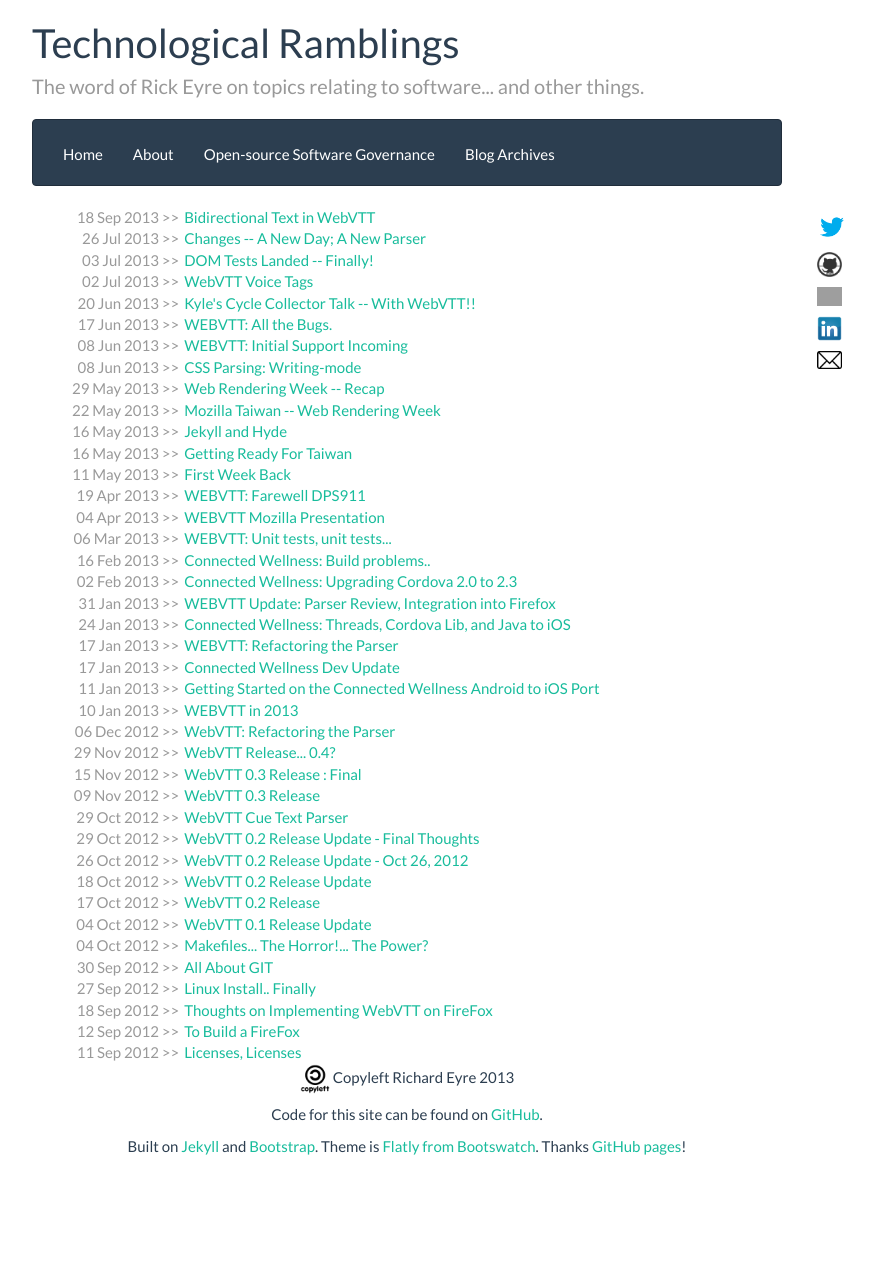
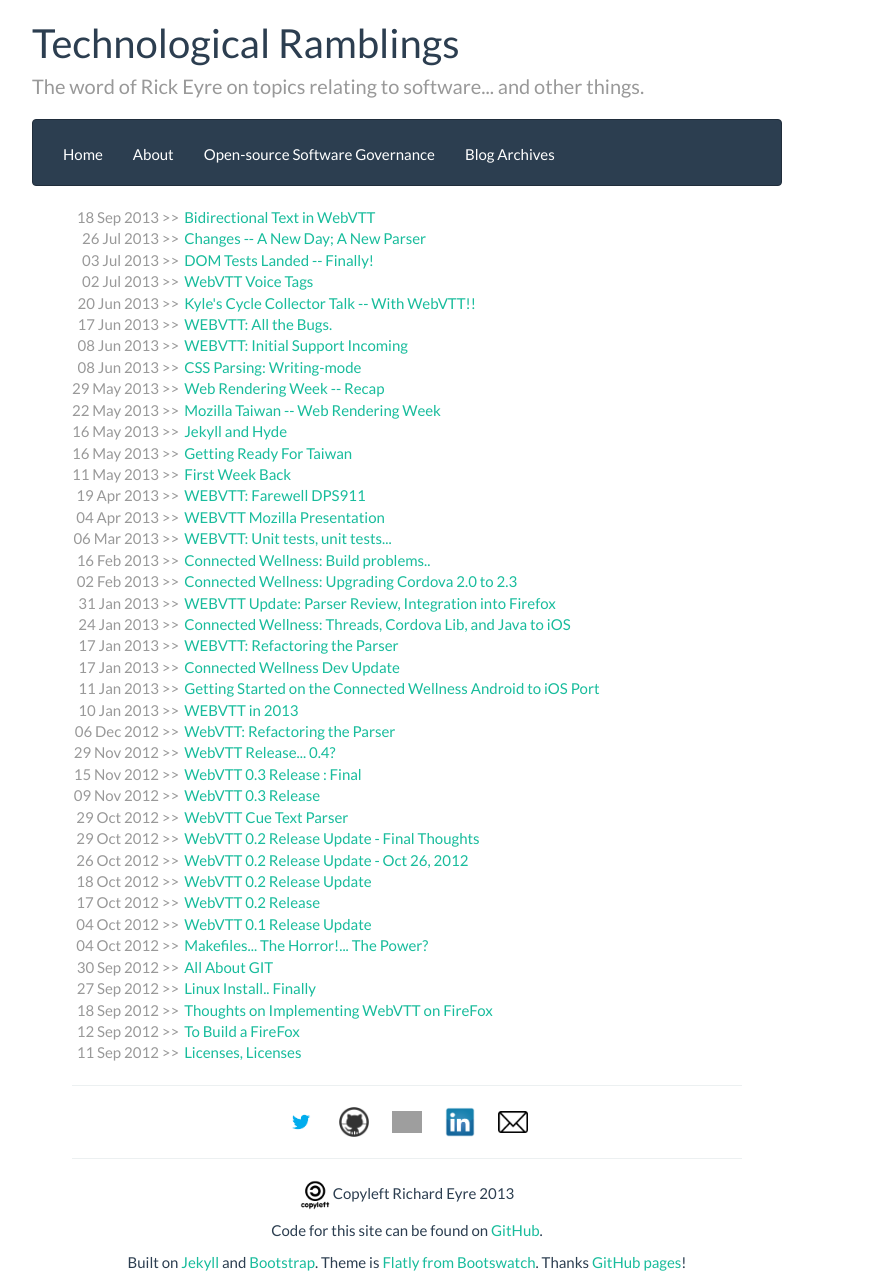
Before and after one commit to RickEyre/rickeyre.github.io, a Jekyll site: the page built from archive/index.html, in a window 1280 px wide. Shown: the whole page, without its empty margins (233-1107 px from the left). Built offline with Jekyll 4.4.1, drawn with Linux system fonts in a browser that asks for light colours; Markdown is read by kramdown in place of the engine named in the settings; before the commit the page ends 1168 px from its top, so only the background shows below that; grey boxes are pictures that could not be loaded.

Commit message:
Moved contact me stuff to footer.

```diff
--- a/_includes/contact-me.html
+++ /dev/null
@@ -1,22 +0,0 @@
-<div style="position:fixed;">
-  <a href="https://twitter.com/reyre_">
-    <img style="display:block; max-width:40px;" src="/assets/img/icons/twitter.png" alt="Twitter Icon"
-      title="Follow me on Twitter" />
-  </a>
-  <a href="https://github.com/RickEyre">
-    <img class="icon" src="/assets/img/icons/github.png" alt="GitHub Icon"
-      title="Check out my work on Github" />
-  </a>
-  <a href="https://bitbucket.org/RichardEyre">
-    <img class="icon" src="/assets/img/icons/bit-bucket.jpg" alt="BitBucket Icon"
-      title="Check out my work on BitBucket" />
-  </a>
-  <a href="http://www.linkedin.com/in/eyrerichard">
-    <img class="icon" src="/assets/img/icons/linkedin.png" alt="LinkedIn Icon"
-      title="See my career info on LinkedIn" />
-  </a>
-  <a href="mailto:rick.eyre@hotmail.com">
-    <img class="icon" src="/assets/img/icons/email.png" alt="Email Icon"
-      title="Email me" />
-  </a>
-</div>
--- a/_includes/footer.html
+++ b/_includes/footer.html
@@ -1,4 +1,25 @@
 <footer>
+  <a href="https://twitter.com/reyre_">
+    <img class="icon" src="/assets/img/icons/twitter.png" alt="Twitter Icon"
+      title="Follow me on Twitter" />
+  </a>
+  <a href="https://github.com/RickEyre">
+    <img class="icon" src="/assets/img/icons/github.png" alt="GitHub Icon"
+      title="Check out my work on Github" />
+  </a>
+  <a href="https://bitbucket.org/RichardEyre">
+    <img class="icon" src="/assets/img/icons/bit-bucket.jpg" alt="BitBucket Icon"
+      title="Check out my work on BitBucket" />
+  </a>
+  <a href="http://www.linkedin.com/in/eyrerichard">
+    <img class="icon" src="/assets/img/icons/linkedin.png" alt="LinkedIn Icon"
+      title="See my career info on LinkedIn" />
+  </a>
+  <a href="mailto:rick.eyre@hotmail.com">
+    <img class="icon" src="/assets/img/icons/email.png" alt="Email Icon"
+      title="Email me" />
+  </a>
+  <hr>
   <p>
     <a href="http://en.wikipedia.org/wiki/Copyleft">
       <img src="/assets/img/icons/copyleft.png" alt="Wow coding" height="30" width="30" />
--- a/_layouts/default.html
+++ b/_layouts/default.html
@@ -9,19 +9,12 @@
       <div class="row">
         <div class="col-md-8 col-md-offset-2">
           {% include header.html %}
-        </div>
-      </div>
-      <div class="row">
-        <div class="col-md-8 col-md-offset-2">
           <div class="content">
             {{ content }}
             {% include footer.html %}
             {% include analytics.html %}
           </div>
         </div>
-        <div class="col-md-1">
-          {% include contact-me.html %}
-        </div>
       </div>
     </div>
   </body>
--- a/archive/index.html
+++ b/archive/index.html
@@ -13,3 +13,4 @@
     </div>
   {% endfor %}
 </div>
+<hr>
--- a/assets/css/style.css
+++ b/assets/css/style.css
@@ -52,8 +52,7 @@
 
 .icon {
   max-width: 30px;
-  padding-top: 5px;
-  padding-bottom: 5px;
-  display: block;
-  padding-left: 5px;
+  margin-left: 10px;
+  margin-right: 10px;
+  display: inline-block;
 }
```
Also changed, not shown: _layouts/post.html (+0 -7 lines).
